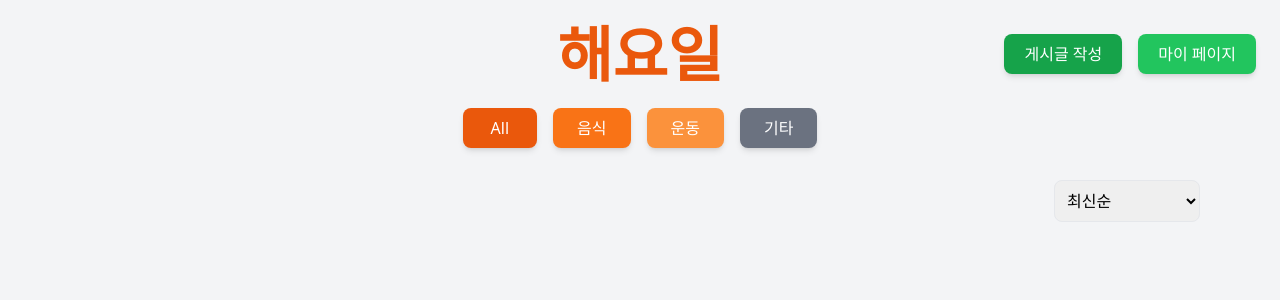
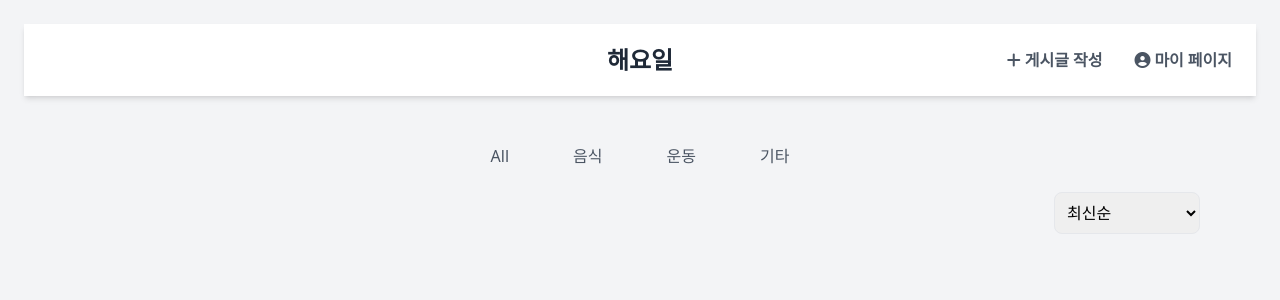
Before and after one commit to hjun813/jungle_team3, a Flask app: template templates/postlist.html in a window 1280 px wide. Shown: the top 300 px of the page. Run offline with Flask 3, Linux system fonts and the light colour scheme; the template is opened without the code that fills it, so the values that code supplies are empty; some libraries are stand-ins or nearby versions.

Commit message:
Update UI

```diff
--- a/templates/postlist.html
+++ b/templates/postlist.html
@@ -13,6 +13,7 @@
 
     <!-- Tailwind CSS CDN -->
     <script src="https://cdn.tailwindcss.com"></script>
+    <link rel="stylesheet" href="https://cdnjs.cloudflare.com/ajax/libs/font-awesome/6.4.0/css/all.min.css">
     <script>
 
     </script>
@@ -21,20 +22,45 @@
 <body class="bg-gray-100 p-6">
     <div class="container mx-auto">
         <!-- 제목 및 버튼 2개 (오른쪽 정렬) -->
-        <div class="flex justify-center items-center mb-6 relative">
-            <h1 class="text-6xl font-extrabold text-center text-orange-600 hover:bg-orange-700 transition-all duration-300">해요일</h1>
-            <div class="absolute right-0 flex gap-4">
-                <a href="/posting" class="bg-green-600 text-white px-5 py-2 rounded-lg shadow-md hover:bg-green-700 transition-all duration-300">게시글 작성</a>
-                <button class="bg-green-500 text-white px-5 py-2 rounded-lg shadow-md hover:bg-green-600 transition-all duration-300">마이 페이지</button>
+        <header class="bg-white shadow-md mb-6">
+            <div class="container mx-auto px-4 py-4 flex items-center justify-between">
+                <!-- Left section (empty for balance) -->
+                <div class="w-1/4"></div>
+
+                <!-- Center title -->
+                <div class="w-2/4 text-center">
+                    <h1 class="text-2xl font-bold text-gray-800">해요일</h1>
+                </div>
+
+                <!-- Right section with icon buttons -->
+                <div class="w-1/4 flex justify-end space-x-4">
+                    <!-- First icon button -->
+                    <a href="/posting" class="p-2 rounded-full text-gray-600 hover:bg-gray-100 focus:outline-none focus:ring-2 focus:ring-gray-300 transition">
+                        <i class="fas fa-plus"> 게시글 작성</i>
+                    </a>
+                    <a href="/" class="p-2 rounded-full text-gray-600 hover:bg-gray-100 focus:outline-none focus:ring-2 focus:ring-gray-300 transition">
+                        <i class="fas fa-circle-user"> 마이 페이지</i>
+                    </a>
+                </div>
             </div>
-        </div>
+        </header>
 
         <!-- 버튼 4개 (1행) -->
-        <div class="flex justify-center gap-4 mb-8">
-            <button class="bg-orange-600 text-white px-7 py-2 rounded-lg shadow-md hover:bg-orange-700 transition-all duration-300">All</button>
-            <button class="bg-orange-500 text-white px-6 py-2 rounded-lg shadow-md hover:bg-orange-600 transition-all duration-300">음식</button>
-            <button class="bg-orange-400 text-white px-6 py-2 rounded-lg shadow-md hover:bg-orange-500 transition-all duration-300">운동</button>
-            <button class="bg-gray-500 text-white px-6 py-2 rounded-lg shadow-md hover:bg-gray-600 transition-all duration-300">기타</button>
+        <div class="flex justify-center gap-4 ">
+            <div class="flex justify-center gap-4">
+                <button class="p-6 rounded-full text-gray-600 hover:bg-orange-200 focus:outline-none focus:bg-orange-400 focus:text-white transition">
+                    All
+                </button>
+                <button class="p-6 rounded-full text-gray-600 hover:bg-orange-200 focus:outline-none focus:bg-orange-400 focus:text-white transition">
+                    음식
+                </button>
+                <button class="p-6 rounded-full text-gray-600 hover:bg-orange-200 focus:outline-none focus:bg-orange-400 focus:text-white transition">
+                    운동
+                </button>
+                <button class="p-6 rounded-full text-gray-600 hover:bg-orange-200 focus:outline-none focus:bg-orange-400 focus:text-white transition">
+                    기타
+                </button>
+            </div>
         </div>
 
 
```
